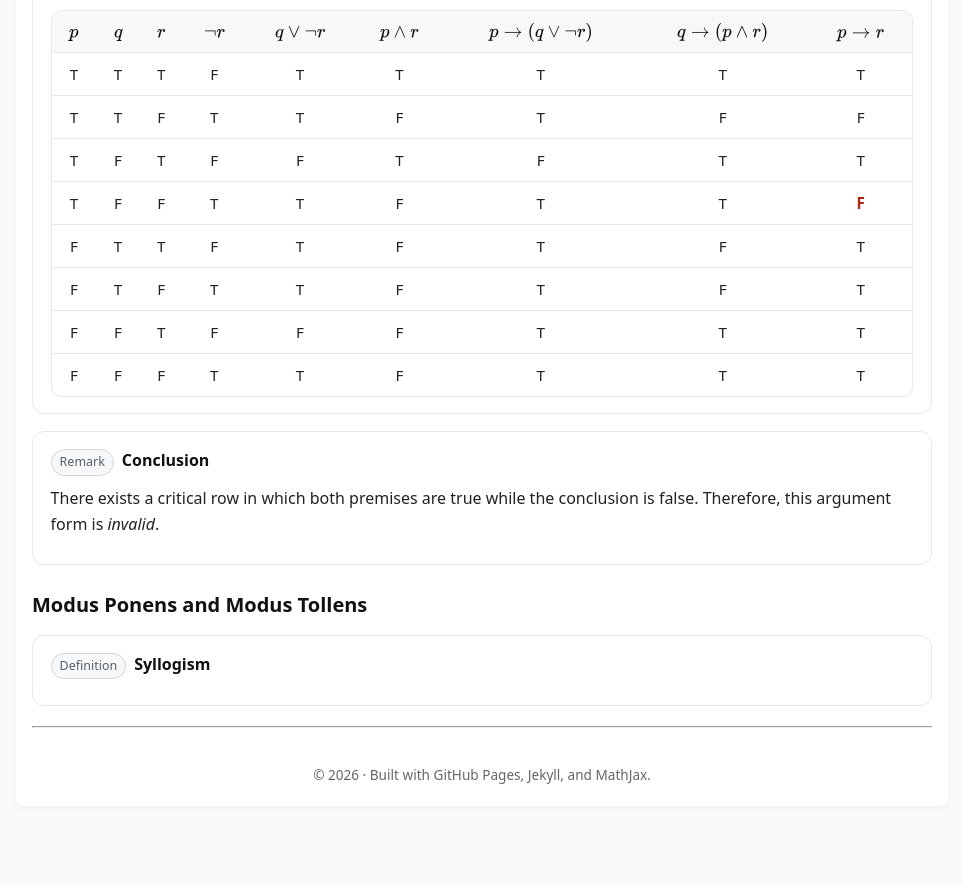
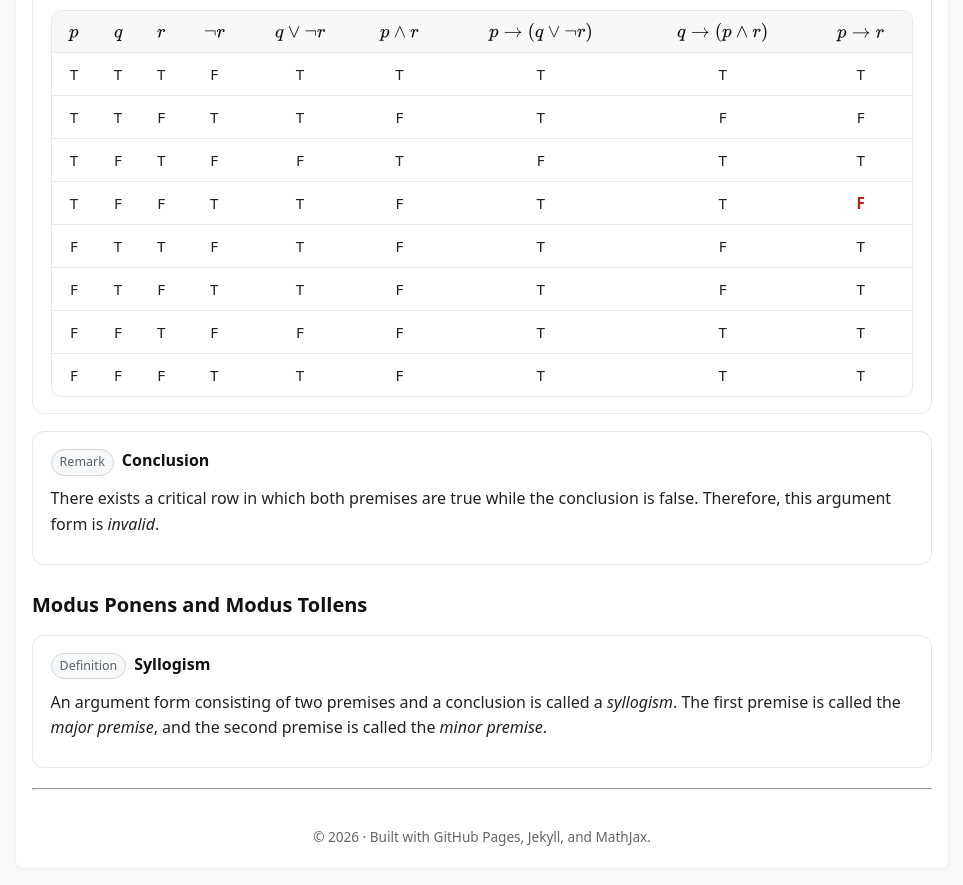
Before and after one commit to SaleemKamaludin/SaleemKamaludin.github.io, a Jekyll site: the page built from courses/comp1604/lecture-notes/lecture-01/index.md, in a window 1280 px wide and 900 px high, scrolled down 2987 px. Shown: the top 885 px of the window, without its empty margins (158-1121 px from the left). Built offline with Jekyll 4.4.1, drawn with Linux system fonts in a browser that asks for light colours; before the commit the page ends 3825 px from its top, so only the background shows below that.

Commit message:
Add definition of syllogism in lecture notes
Added a definition and explanation of syllogism.

```diff
--- a/courses/comp1604/lecture-notes/lecture-01/index.md
+++ b/courses/comp1604/lecture-notes/lecture-01/index.md
@@ -940,3 +940,9 @@ permalink: /courses/comp1604/lecture-notes/lecture-01/
 <span class="tag">Definition</span>
       <h5 class="title">Syllogism</h5>
     </div>
+
+<p>
+      An argument form consisting of two premises and a conclusion is called a <em>syllogism</em>.
+      The first premise is called the <em>major premise</em>, and the second premise is called the <em>minor premise</em>.
+    </p>
+  </div>
```
